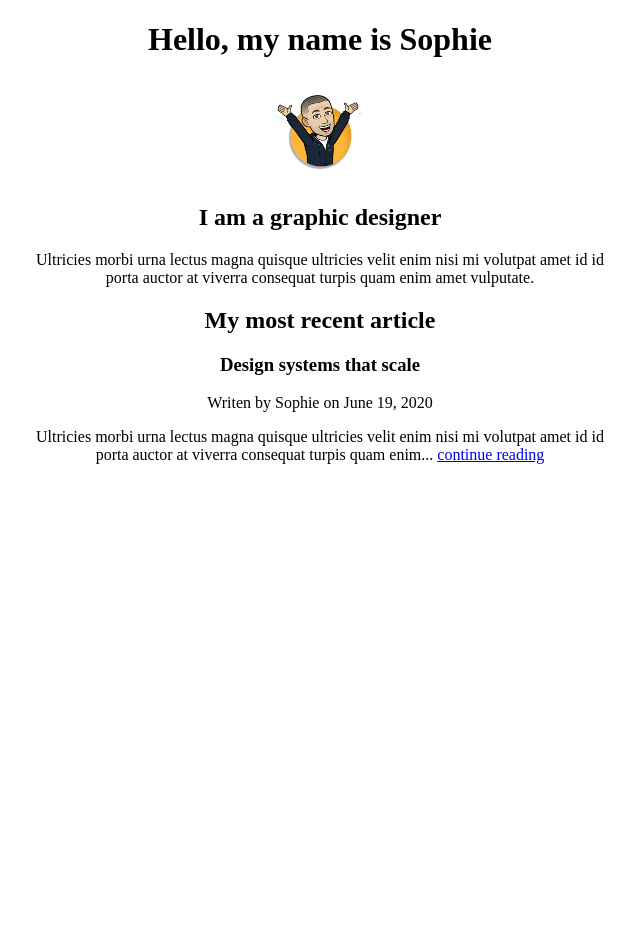
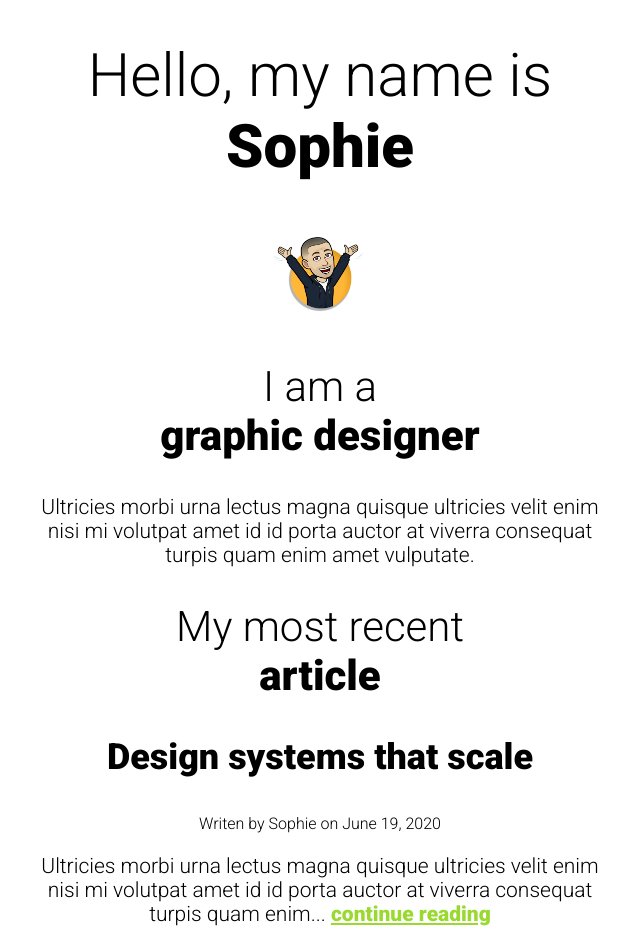
Before and after one commit to djimageonline/challenge-portfolio, a plain HTML site: page index.html in a window 1280 px wide. Shown: the whole page, without its empty margins (320-960 px from the left). Before the commit the page ends 800 px from the top, so only its background shows below. Drawn offline with Linux system fonts and the light colour scheme.

Commit message:
added span styling

```diff
--- a/index.css
+++ b/index.css
@@ -1,7 +1,9 @@
 body {
   text-align: center;
+  font-family: 'Roboto', sans-serif;
+  font-size: 21px;
+  font-weight: 300;
 }
-
 
 .main-container{
   margin: 0 auto;
@@ -11,3 +13,52 @@ body {
 img {
   width: 100px;
 }
+
+/* Typography */
+
+h1 {
+  font-size: 60px;
+}
+
+h2{
+  font-size: 42px;
+}
+
+h3{
+  font-size: 36px;
+  font-weight: 900;
+}
+
+h1,
+h2 {
+  font-weight: 300;
+}
+
+.small{
+  font-size: 16px;
+}
+
+.title1 {
+  font-size: 80px;
+}
+
+.title1 {
+  font-size: 60px;
+}
+
+.title1, .title2 {
+  font-weight: bold;
+  display: block;
+}
+
+/* Link */
+
+a{
+  color: #99d930;
+  font-weight: 900;
+}
+
+a:hover,
+a:focus {
+  color: #131313;
+}
--- a/index.html
+++ b/index.html
@@ -5,20 +5,23 @@
     <meta http-equiv="X-UA-Compatible" content="IE=edge">
     <meta name="viewport" content="width=device-width, initial-scale=1.0">
     <title>JP</title>
+    <link rel="preconnect" href="https://fonts.googleapis.com">
+    <link rel="preconnect" href="https://fonts.gstatic.com" crossorigin>
+    <link href="https://fonts.googleapis.com/css2?family=Roboto:wght@300;900&display=swap" rel="stylesheet">
     <link rel="stylesheet" href="index.css">
 
   </head>
   <body>
     <div class="main-container">
-      <h1>Hello, my name is Sophie</h1>
+      <h1>Hello, my name is <span class="title1">Sophie</span></h1>
       <img src="img/yay.png" alt="pic of Johnny">
-      <h2>I am a graphic designer</h2>
+      <h2>I am a <span class="title2">graphic designer</span></h2>
       <p>Ultricies morbi urna lectus magna quisque ultricies velit enim nisi mi volutpat amet id id porta auctor at viverra consequat turpis quam enim amet vulputate.</p>
 
-      <h2>My most recent article</h2>
+      <h2>My most recent <span class="title2">  article</span></h2>
         <article>
             <h3>Design systems that scale</h3>
-            <p>Writen by Sophie on June 19, 2020</p>
+            <p class="small">Writen by Sophie on June 19, 2020</p>
             <p>Ultricies morbi urna lectus magna quisque ultricies velit enim nisi mi volutpat amet id id porta auctor at viverra consequat turpis quam enim... <a href="#">continue reading</a></p>
         </article>
     </div>
```
